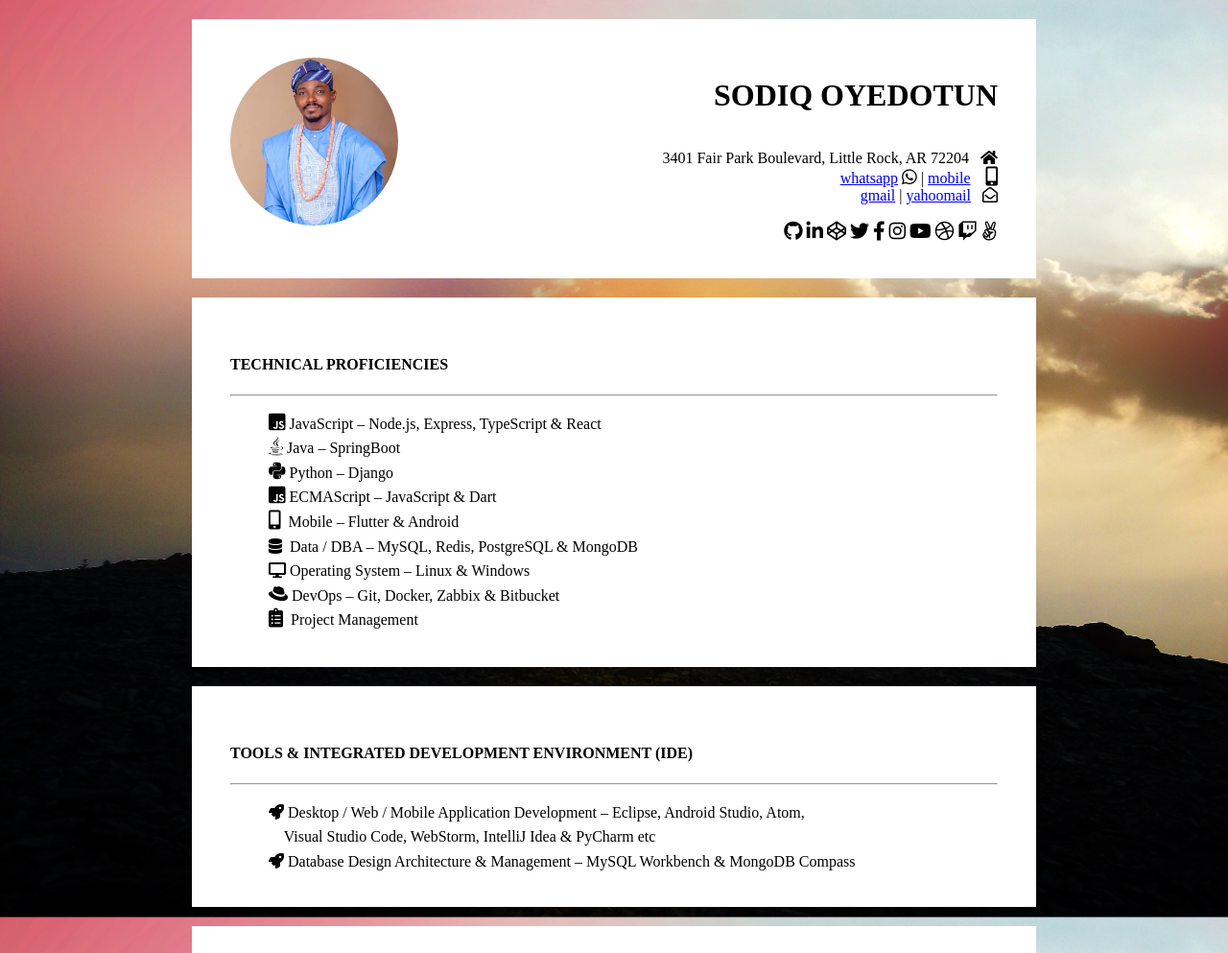
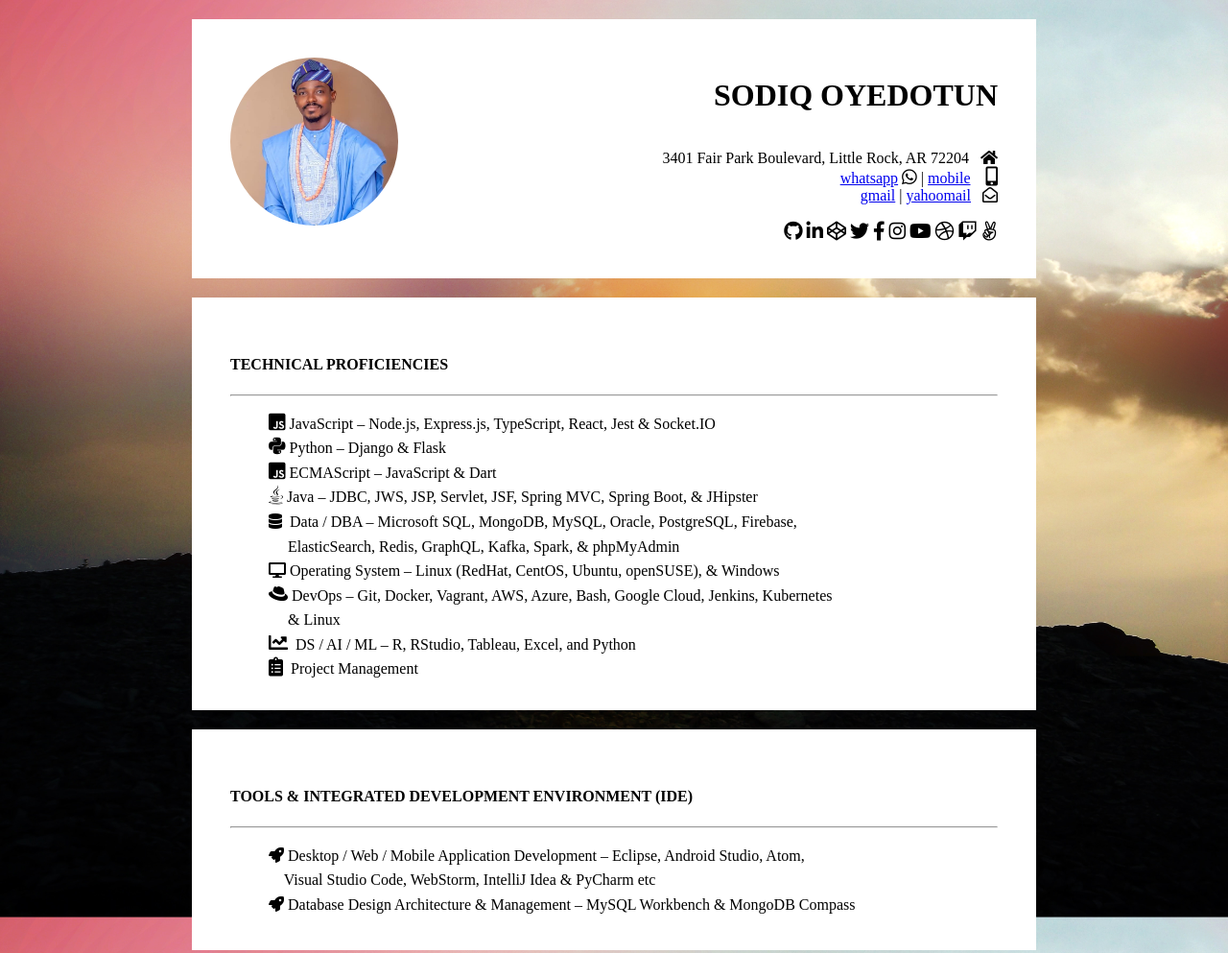
Before and after one commit to oyedotunsodiq045/portfolio, a plain HTML site: page index.html in a window 1280 px wide. Shown: the top 993 px of the page at 96% size. Drawn offline with nearby package versions, Linux system fonts and the light colour scheme.

Commit message:
Update Technical Proficiencies

```diff
--- a/css/master.css
+++ b/css/master.css
@@ -95,7 +95,7 @@ h4 {
 }
 
 .content_1 {
-  height: 305px;
+  height: 350px;
 }
 
 .content_2 {
--- a/index.html
+++ b/index.html
@@ -71,25 +71,30 @@
       <hr>
       <ul class="a">
         <!-- <li><i class="fab fa-js-square" id="fa_icon_20"></i> JavaScript – Node.js, Express, TypeScript & socket.io</li> -->
-        <li><i class="fab fa-js-square" id="fa_icon_20"></i> JavaScript – Node.js, Express, TypeScript & React</li>
-        <!-- <li><i class="fab fa-java" id="fa_icon_20"></i> Java – JDBC, JWS, JSP, Servlet, JSF, Spring MVC, Spring Boot, & JHipster</li> -->
-        <li><i class="fab fa-java" id="fa_icon_20"></i> Java – SpringBoot</li>
-        <!-- <li><i class="fab fa-python" id="fa_icon_20"></i> Python – Django & Flask</li> -->
-        <li><i class="fab fa-python" id="fa_icon_20"></i> Python – Django</li>
+        <li><i class="fab fa-js-square" id="fa_icon_20"></i> JavaScript – Node.js, Express.js, TypeScript, React, Jest & Socket.IO</li>
+        <li><i class="fab fa-python" id="fa_icon_20"></i> Python – Django & Flask</li>
+        <!-- <li><i class="fab fa-python" id="fa_icon_20"></i> Python – Django</li> -->
         <li><i class="fab fa-js-square" id="fa_icon_20"></i> ECMAScript – JavaScript & Dart</li>
+        <li><i class="fab fa-java" id="fa_icon_20"></i> Java – JDBC, JWS, JSP, Servlet, JSF, Spring MVC, Spring Boot, & JHipster</li>
+        <!-- <li><i class="fab fa-java" id="fa_icon_20"></i> Java – SpringBoot</li> -->
         <!-- <li><i class="fab fa-php" id="fa_icon_14"></i> PHP – PDO, PHPMVC, & Laravel</li> -->
         <!-- <li><i class="fas fa-gem"></i> Ruby on Rails</li> -->
         <!-- <li><i class="far fa-gem" id="fa_color_black"></i> Ruby on Rails</li> -->
         <!-- <li><i class="fas fa-mobile-alt" id="fa_icon_20"></i> &nbsp;Mobile – Flutter, Android & Ionic</li> -->
-        <li><i class="fas fa-mobile-alt" id="fa_icon_20"></i> &nbsp;Mobile – Flutter & Android</li>
-        <!-- <li><i class="fas fa-database" id="fa_color_black"></i> &nbsp;Data / DBA – DBA, ElasticSearch, GraphQL, Kafka, MicrosoftSQL, Spark, MySQL, Oracle,
+        <!-- <li><i class="fas fa-mobile-alt" id="fa_icon_20"></i> &nbsp;Mobile – Flutter & Android</li> -->
+        <li><i class="fas fa-database" id="fa_color_black"></i> &nbsp;Data / DBA – Microsoft SQL, MongoDB, MySQL, Oracle, PostgreSQL, Firebase,
           <br>
-           &nbsp; &nbsp; &nbsp;PostgreSQL, MongoDB, and Firebase</li> -->
-        <li><i class="fas fa-database" id="fa_color_black"></i> &nbsp;Data / DBA – MySQL, Redis, PostgreSQL & MongoDB</li>
-        <!-- <li><i class="fas fa-desktop"></i> Operating System – Linux (RedHat, CentOS, Ubuntu), & Windows</li> -->
-        <li><i class="fas fa-desktop"></i> Operating System – Linux & Windows</li>
-        <!-- <li><i class="fab fa-redhat" id="fa_icon_20"></i> DevOps – Docker, Vagrant, AWS, Azure, Bash, Google Cloud, Jenkins, Kubernetes, & Linux</li> -->
-        <li><i class="fab fa-redhat" id="fa_icon_20"></i> DevOps – Git, Docker, Zabbix & Bitbucket</li>
+           &nbsp; &nbsp; &nbsp;ElasticSearch, Redis, GraphQL, Kafka, Spark, & phpMyAdmin </li>
+        <!-- <li><i class="fas fa-database" id="fa_color_black"></i> &nbsp;Data / DBA – Microsoft SQL, MongoDB, MySQL, Oracle, PostgreSQL, Firebase, ElasticSearch, Redis, GraphQL, Kafka, Spark, and phpMyAdmin</li> -->
+        <li><i class="fas fa-desktop"></i> Operating System – Linux (RedHat, CentOS, Ubuntu, openSUSE), & Windows</li>
+        <!-- <li><i class="fas fa-desktop"></i> Operating System – Linux & Windows</li> -->
+        <li><i class="fab fa-redhat" id="fa_icon_20"></i> DevOps – Git, Docker, Vagrant, AWS, Azure, Bash, Google Cloud, Jenkins, Kubernetes
+        <br>
+         &nbsp; &nbsp; &nbsp;& Linux</li>
+        <!-- <li><i class="fab fa-redhat" id="fa_icon_20"></i> DevOps – Git, Docker, Zabbix & Bitbucket</li> -->
+        <!-- <li><i class="far fa-chart-bar" id="fa_icon_20"></i> &nbsp;DS / AI / ML – R, RStudio, Tableau, Excel, and Python</li>
+        <li><i class="fas fa-chart-bar" id="fa_icon_20"></i> &nbsp;DS / AI / ML – R, RStudio, Tableau, Excel, and Python</li> -->
+        <li><i class="fas fa-chart-line" id="fa_icon_20"></i> &nbsp;DS / AI / ML – R, RStudio, Tableau, Excel, and Python</li>
         <li><i class="fas fa-clipboard-list" id="fa_icon_20"></i> &nbsp;Project Management</li>
       </ul>
     </div>
@@ -189,9 +194,9 @@
         <b>Software Development</b><br>
         GTech Inc <span class="pull-right"><i>May 2017 – December 2020</i></span>
         <ul class="a">
-          <li><i class="fas fa-rocket"></i> Founded <a href="https://starktechbank.herokuapp.com/" target="_blank">StarkTechBank</a> – Another banking solution</li>
-          <li><i class="fas fa-rocket"></i> Founded <a href="https://softoverflow.herokuapp.com/" target="_blank">SoftOverflow</a> – A StackOverflow API clone</li>
-          <li><i class="fas fa-rocket"></i> Founded <a href="http://revie.glitch.me/" target="_blank">Revie</a> – Property Listing API</li>
+          <li><i class="fas fa-rocket"></i> <!-- Founded -->Built <a href="https://starktechbank.herokuapp.com/" target="_blank">StarkTechBank</a> – Another banking solution</li>
+          <li><i class="fas fa-rocket"></i> <!-- Founded -->Built <a href="https://softoverflow.herokuapp.com/" target="_blank">SoftOverflow</a> – A StackOverflow API clone</li>
+          <li><i class="fas fa-rocket"></i> <!-- Founded -->Built <a href="http://revie.glitch.me/" target="_blank">Revie</a> – Property Listing API</li>
         </ul>
       </p>
       <p>
```
